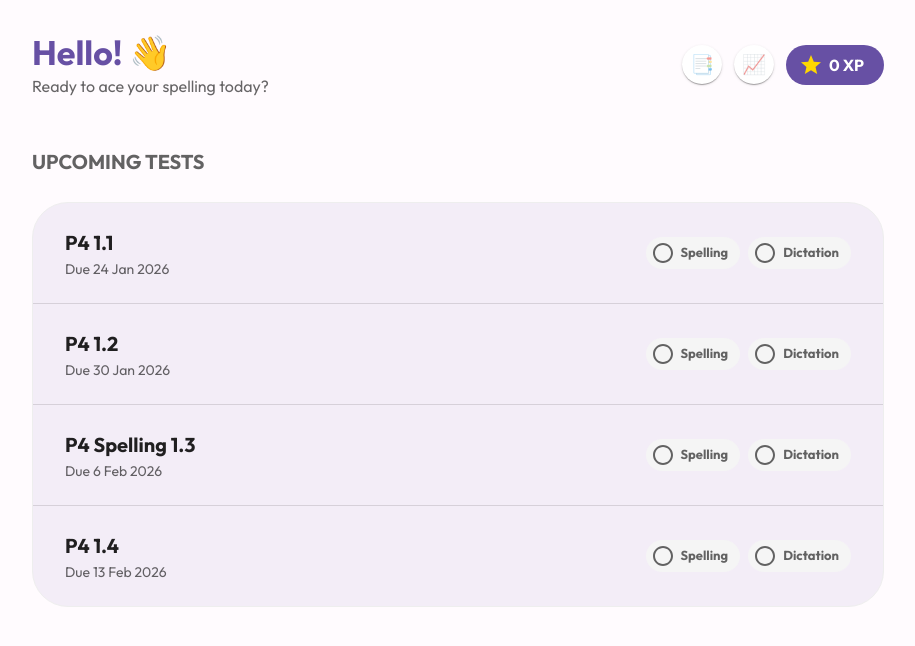
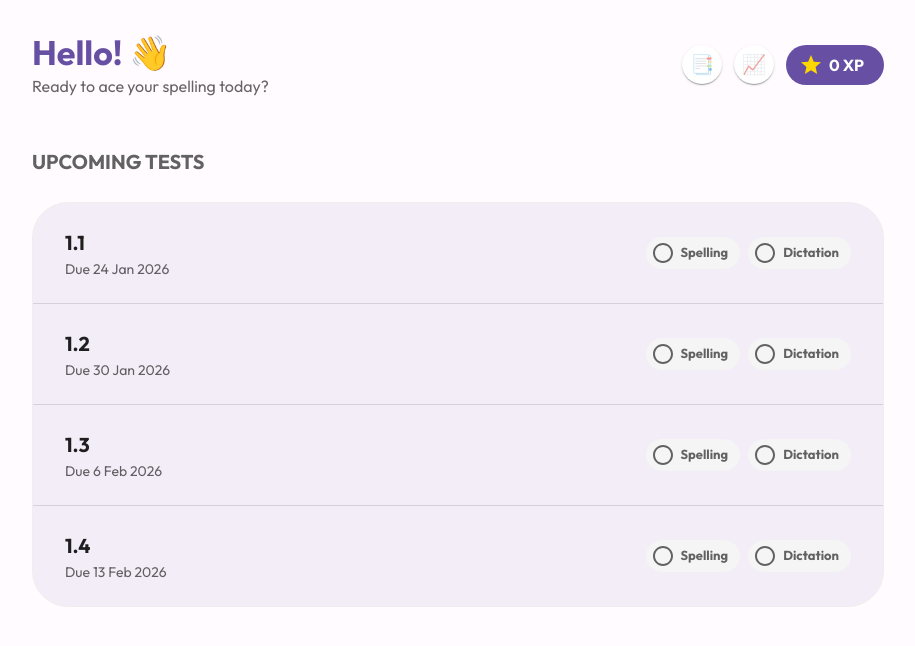
Before and after one commit to njytim-cyber/p4f-simple-spelling-app, a React (Vite) app: page / in a window 1280 px wide. Shown: the top 646 px of the page, without its empty margins (182-1097 px from the left). Built offline with nearby package versions, Linux system fonts and the light colour scheme.

Commit message:
chore: shorten exercise titles

```diff
--- a/src/data/exercises.ts
+++ b/src/data/exercises.ts
@@ -26,7 +26,7 @@ export interface ScoreRecord {
 export const EXERCISES: Exercise[] = [
     {
         id: '1.1',
-        title: 'P4 1.1',
+        title: '1.1',
         date: '24 Jan 2026',
         spelling: [
             { id: 's1', phrase: 'peered curiously' },
@@ -39,7 +39,7 @@ export const EXERCISES: Exercise[] = [
     },
     {
         id: '1.2',
-        title: 'P4 1.2',
+        title: '1.2',
         date: '30 Jan 2026',
         spelling: [
             { id: 's1', phrase: 'elated' },
@@ -52,7 +52,7 @@ export const EXERCISES: Exercise[] = [
     },
     {
         id: '1.3',
-        title: 'P4 Spelling 1.3',
+        title: '1.3',
         date: '6 Feb 2026',
         spelling: [
             { id: 's1', phrase: 'face lit up' },
@@ -65,7 +65,7 @@ export const EXERCISES: Exercise[] = [
     },
     {
         id: '1.4',
-        title: 'P4 1.4',
+        title: '1.4',
         date: '13 Feb 2026',
         spelling: [
             { id: 's1', phrase: 'froze on the spot' },
```
